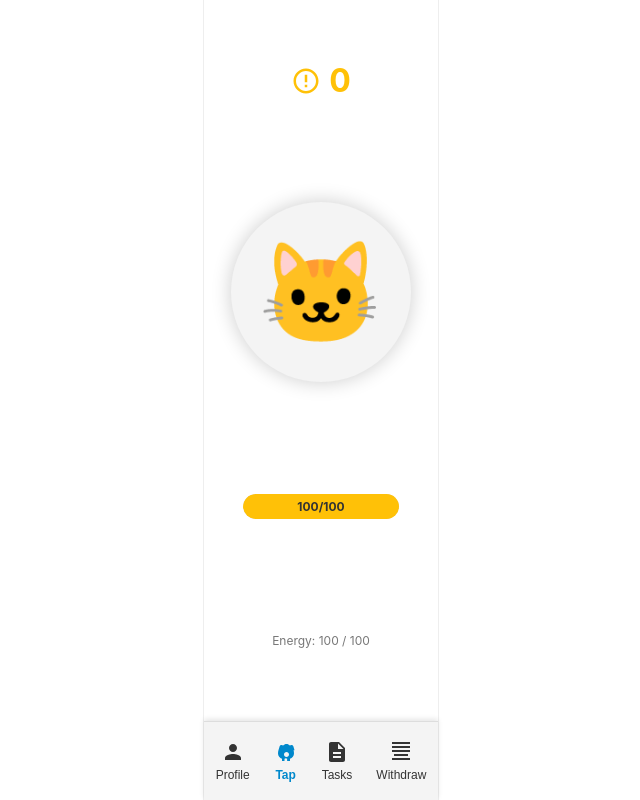
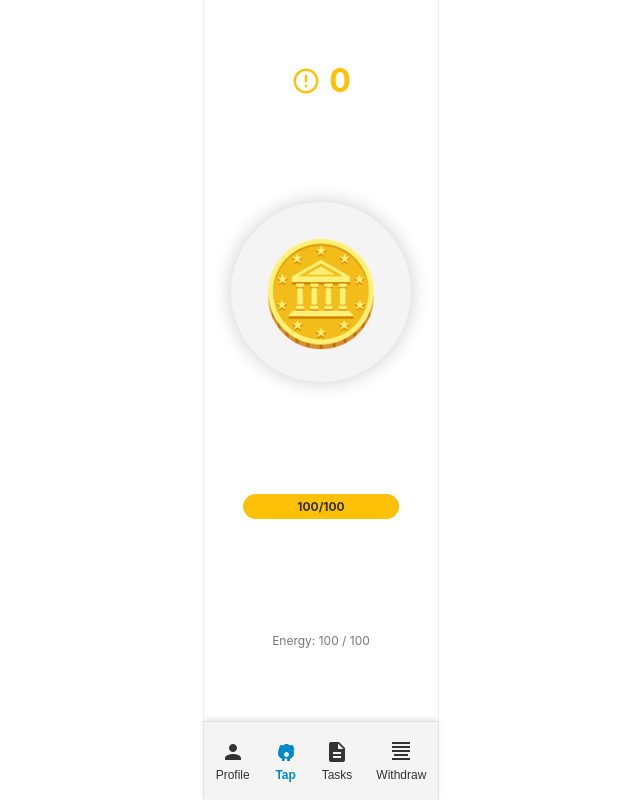
Before and after one commit to DESTINYMEDIA1/Tapswap, a plain HTML site: page index.html in a window 1280 px wide. Shown: the whole page, without its empty margins (319-959 px from the left). Drawn offline with Linux system fonts and the light colour scheme.

Commit message:
Update index.html

```diff
--- a/index.html
+++ b/index.html
@@ -312,7 +312,7 @@
                     <span id="points">0</span>
                 </div>
                 <div class="cat-container" id="cat-container">
-                    <div id="cat-image">🐱</div>
+                    <div id="cat-image">🪙</div>
                 </div>
                 <div class="energy-bar-container">
                     <div id="energy-bar">100/100</div>
```
